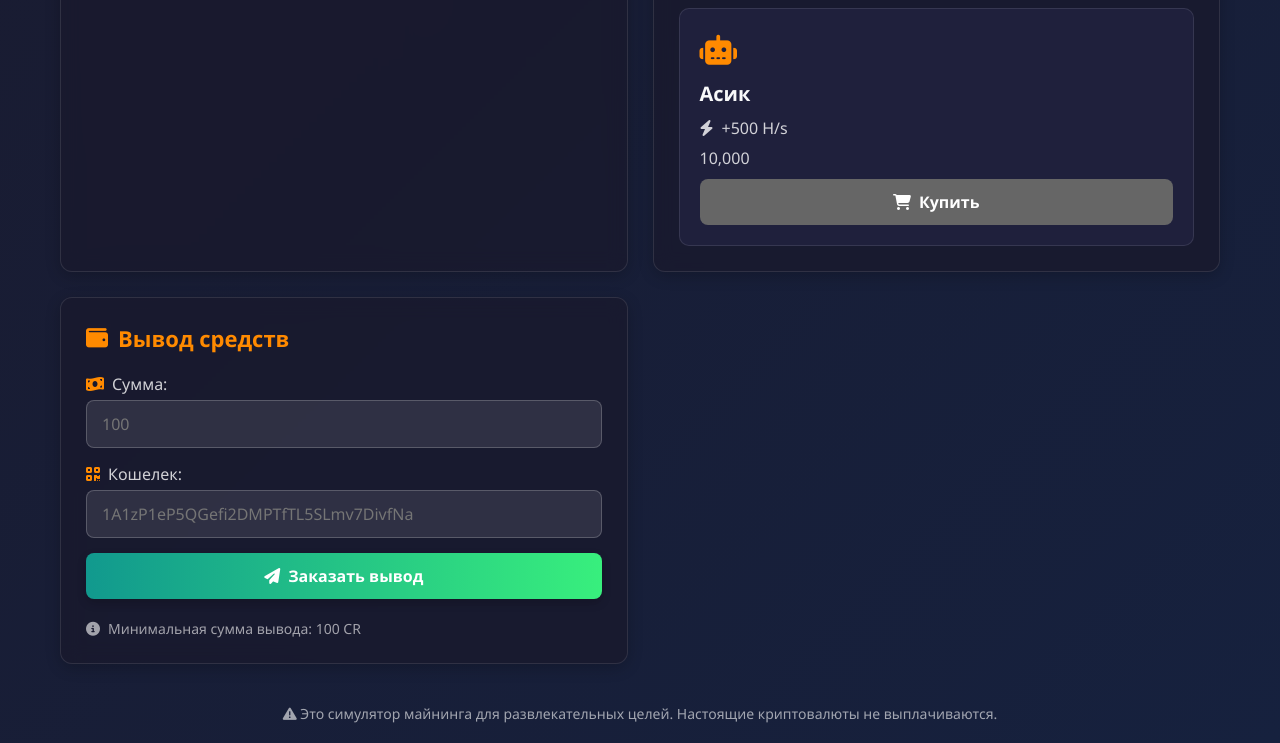
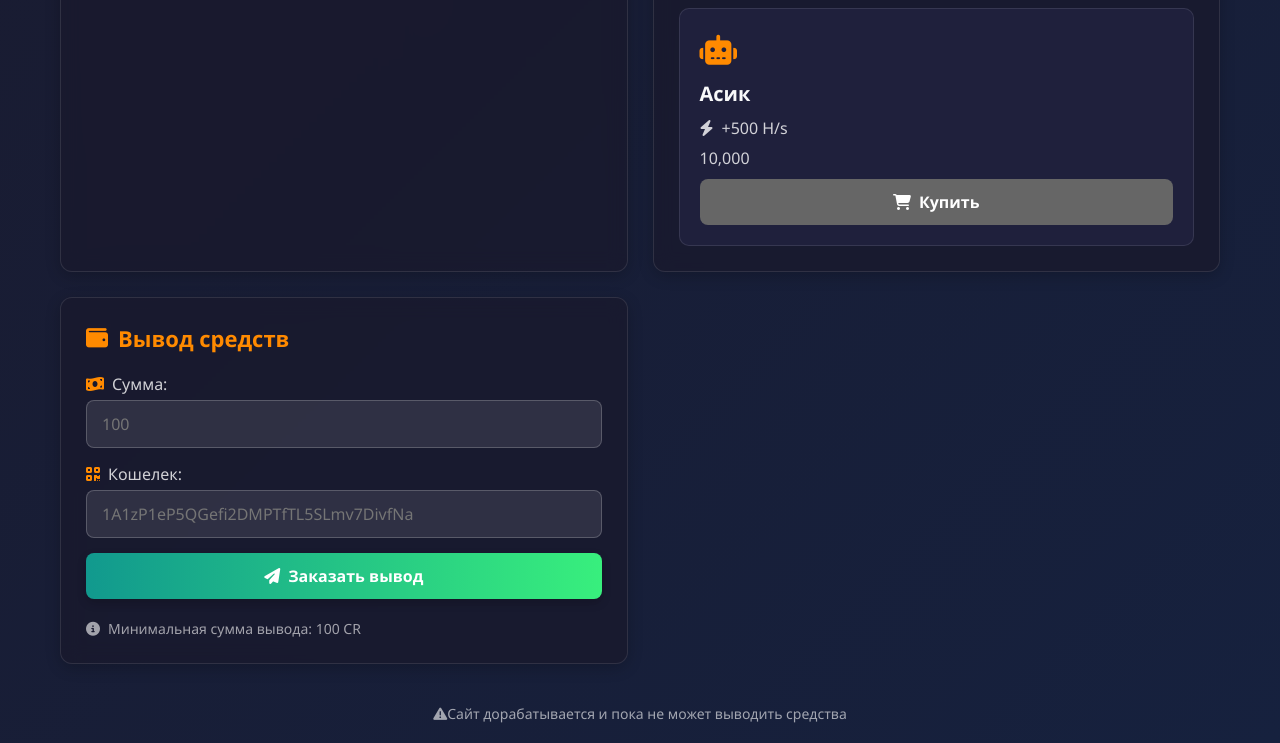
Before and after one commit to artyom0106/mining.github.io, a plain HTML site: page index.html in a window 1280 px wide. Shown: the part 726-1469 px from the top of the page. Drawn offline with nearby package versions, Linux system fonts and the light colour scheme.

Commit message:
Update index.html

```diff
--- a/index.html
+++ b/index.html
@@ -90,7 +90,7 @@
         </main>
 
         <footer>
-            <p><i class="fas fa-exclamation-triangle"></i> Это симулятор майнинга для развлекательных целей. Настоящие криптовалюты не выплачиваются.</p>
+            <p><i class="fas fa-exclamation-triangle"></i>Сайт дорабатывается и пока не может выводить средства</p>
         </footer>
     </div>
 
```
